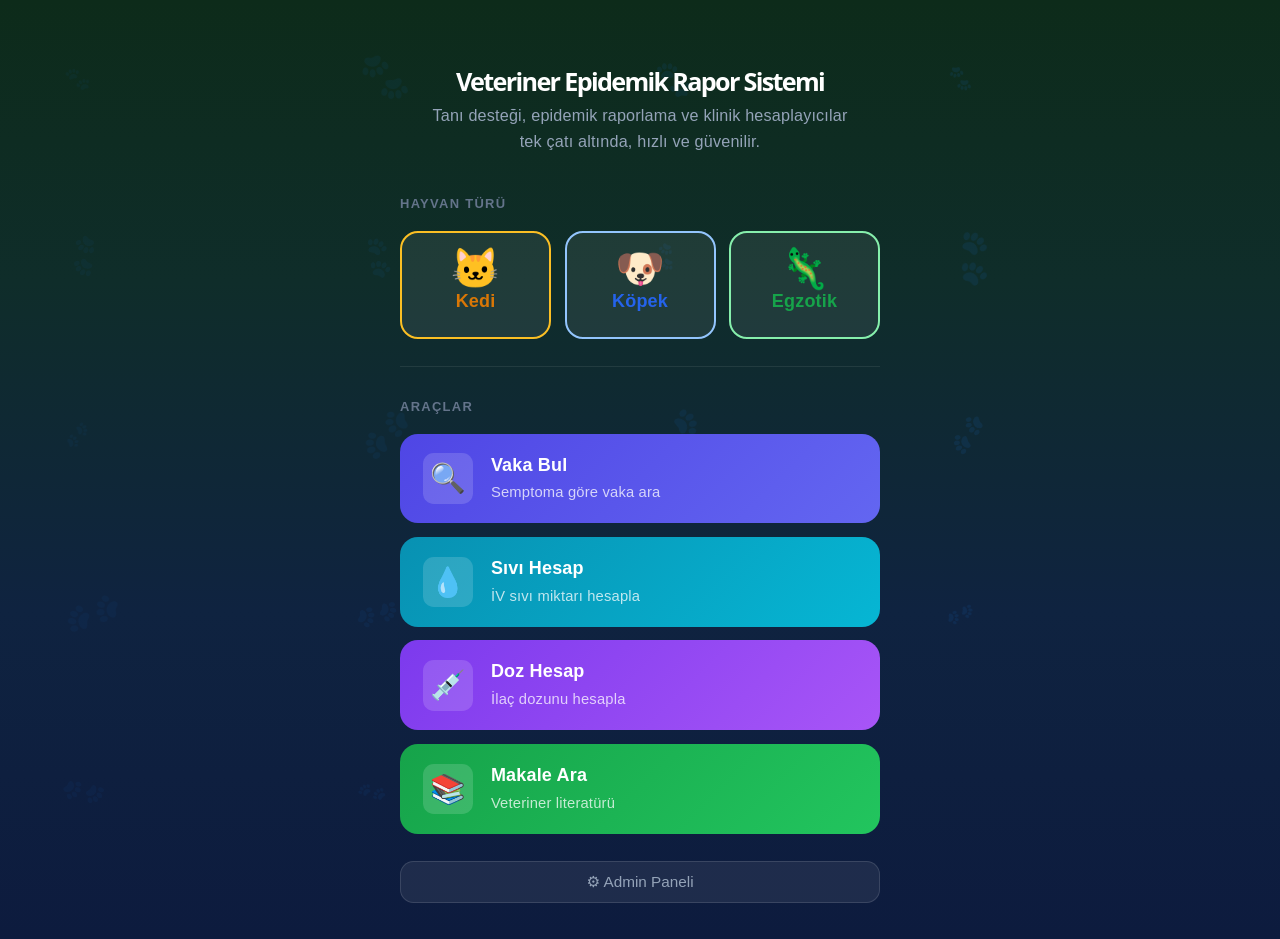
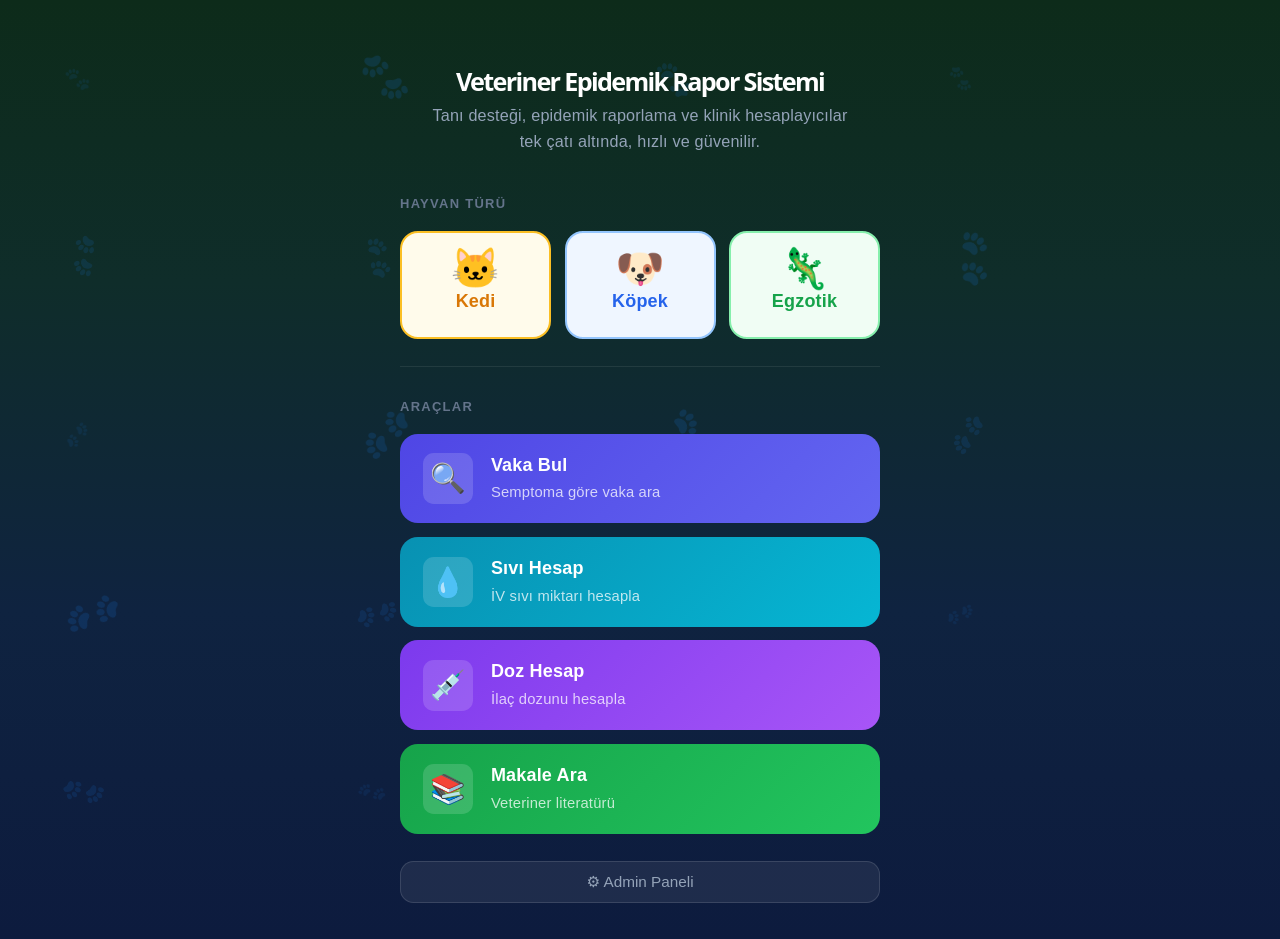
Before and after one commit to aydokafa-art/vetrapor-frontend, a React app: page / in a window 1280 px wide. Built offline with nearby package versions, Linux system fonts and the light colour scheme; no server answers; the HTML template or start-up script is replaced by a standard one.

Commit message:
Fix animal card backgrounds and paw opacity

```diff
--- a/src/pages/Home.jsx
+++ b/src/pages/Home.jsx
@@ -10,7 +10,7 @@ export default function Home() {
           <span key={i} style={{
             position: 'absolute',
             fontSize: `${1.2 + (i % 3) * 0.6}rem`,
-            opacity: 0.06 + (i % 4) * 0.02,
+            opacity: 0.12 + (i % 3) * 0.04,
             top: `${(i * 19 + 7) % 95}%`,
             left: `${(i * 23 + 5) % 92}%`,
             transform: `rotate(${(i * 37) % 360}deg)`,
@@ -25,15 +25,15 @@ export default function Home() {
 
         <div style={s.sectionLabel}>HAYVAN TÜRÜ</div>
         <div style={s.animalRow}>
-          <div style={{ ...s.animalCard, borderColor: '#fbbf24' }} onClick={() => navigate('/kedi')}>
+          <div style={{ ...s.animalCard, borderColor: '#fbbf24', background: '#fffbeb' }} onClick={() => navigate('/kedi')}>
             <span style={s.animalEmoji}>🐱</span>
             <span style={{ ...s.animalName, color: '#d97706' }}>Kedi</span>
           </div>
-          <div style={{ ...s.animalCard, borderColor: '#93c5fd' }} onClick={() => navigate('/kopek')}>
+          <div style={{ ...s.animalCard, borderColor: '#93c5fd', background: '#eff6ff' }} onClick={() => navigate('/kopek')}>
             <span style={s.animalEmoji}>🐶</span>
             <span style={{ ...s.animalName, color: '#2563eb' }}>Köpek</span>
           </div>
-          <div style={{ ...s.animalCard, borderColor: '#86efac' }} onClick={() => navigate('/kus')}>
+          <div style={{ ...s.animalCard, borderColor: '#86efac', background: '#f0fdf4' }} onClick={() => navigate('/kus')}>
             <span style={s.animalEmoji}>🦎</span>
             <span style={{ ...s.animalName, color: '#16a34a' }}>Egzotik</span>
           </div>
```
